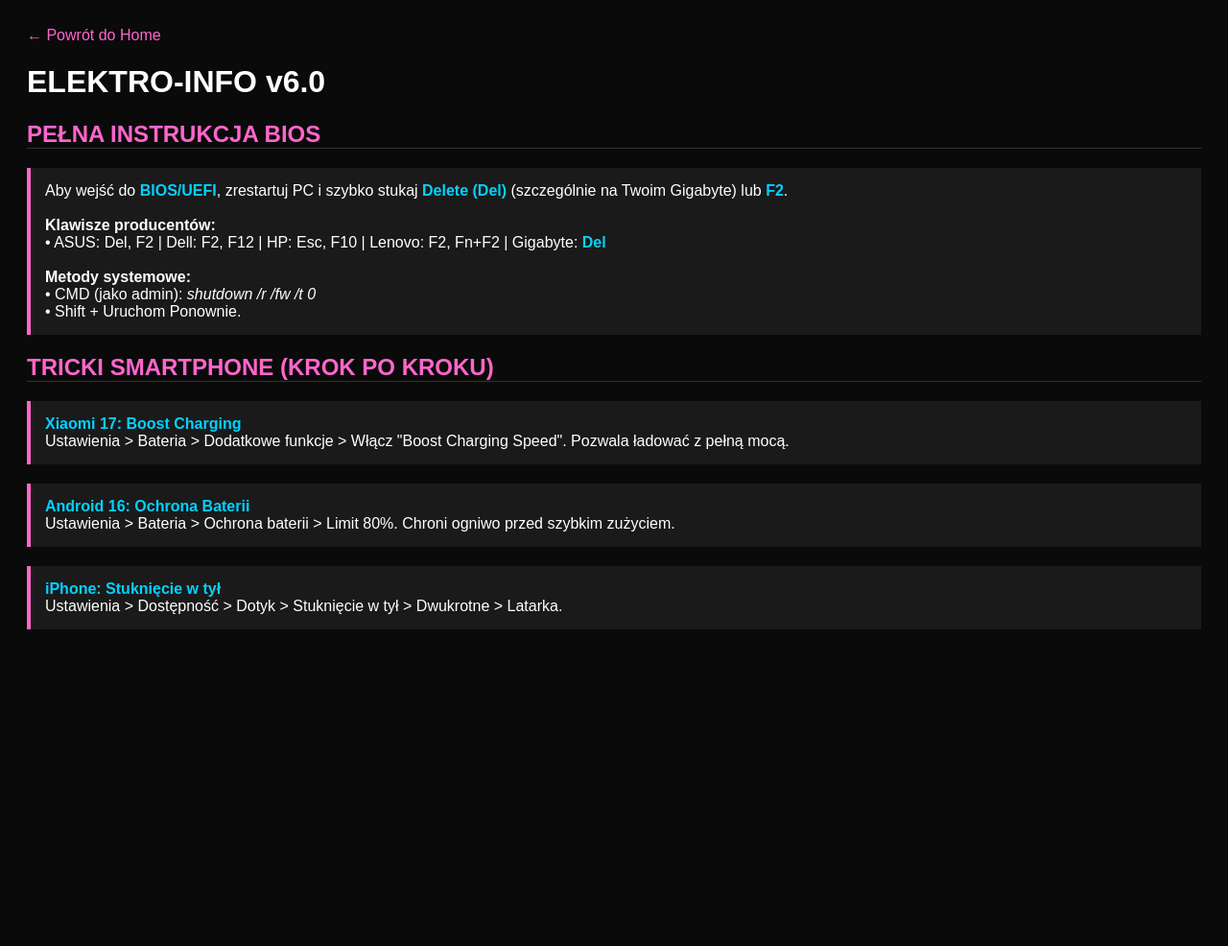
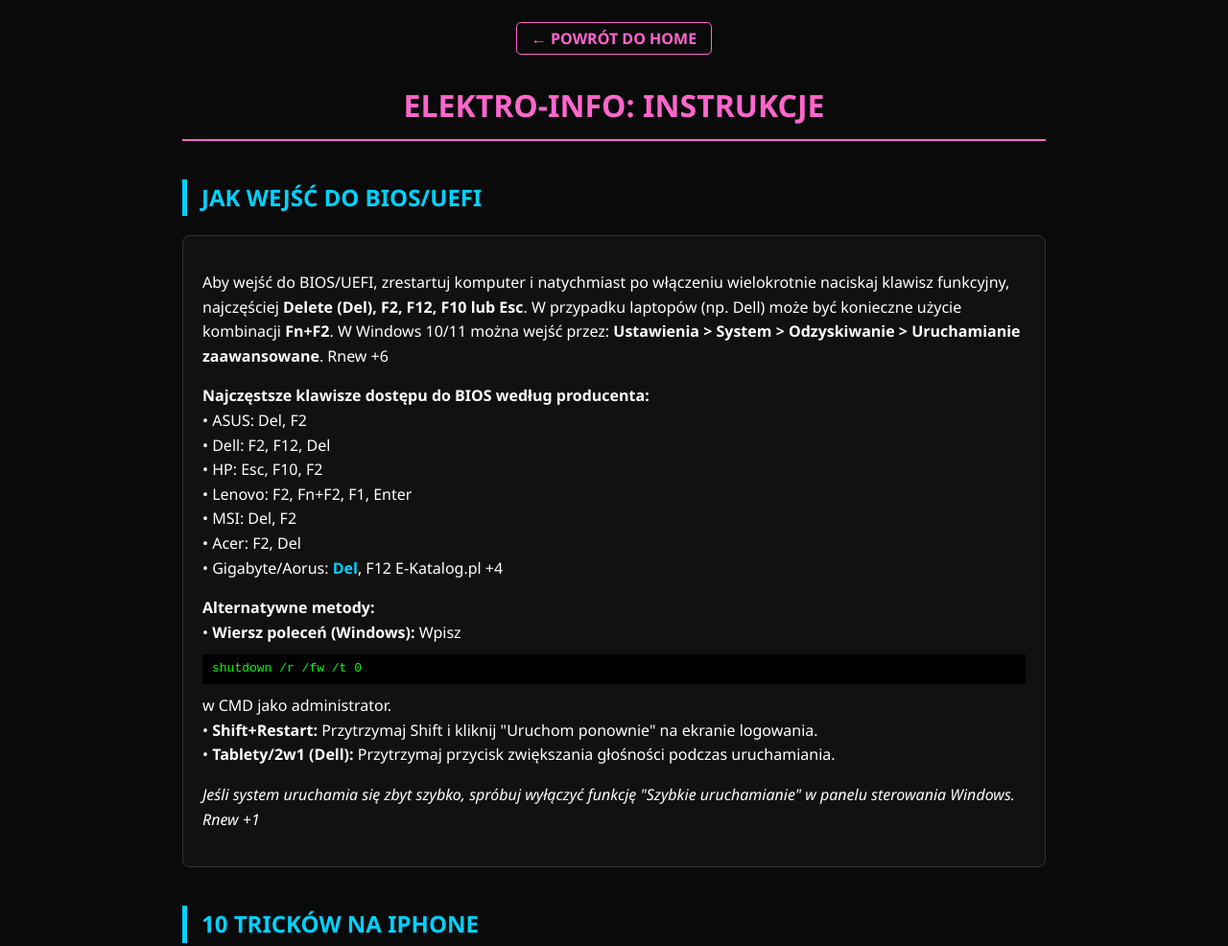
Before and after one commit to franekZz/Gorace-Mamuski, a plain HTML site: page elektroinfo.html in a window 1280 px wide. Shown: the top 986 px of the page at 96% size. Before the commit the page ends 800 px from the top, so only its background shows below. Drawn offline with Linux system fonts and the light colour scheme.

Commit message:
Update elektroinfo.html

```diff
--- a/elektroinfo.html
+++ b/elektroinfo.html
@@ -2,44 +2,76 @@
 <html lang="pl">
 <head>
     <meta charset="UTF-8">
-    <title>ElektroInfo - Instrukcje</title>
+    <title>ElektroInfo - Baza Wiedzy</title>
     <style>
-        body { background: #0a0a0a; color: #fff; font-family: sans-serif; padding: 20px; }
-        .box { border-left: 4px solid #ff66cc; background: #1a1a1a; padding: 15px; margin-bottom: 20px; }
-        .highlight { color: #00d2ff; font-weight: bold; }
-        h2 { color: #ff66cc; border-bottom: 1px solid #333; }
-        nav { margin-bottom: 20px; }
-        nav a { color: #ff66cc; text-decoration: none; margin-right: 15px; }
+        :root { --pink: #ff66cc; --blue: #00d2ff; --bg: #0a0a0a; }
+        body { background: var(--bg); color: #fff; font-family: 'Segoe UI', sans-serif; line-height: 1.6; padding: 20px; }
+        .container { max-width: 900px; margin: 0 auto; }
+        h1 { color: var(--pink); border-bottom: 2px solid var(--pink); padding-bottom: 10px; text-align: center; }
+        h2 { color: var(--blue); margin-top: 40px; border-left: 5px solid var(--blue); padding-left: 15px; }
+        .section { background: #111; border: 1px solid #333; padding: 20px; margin-bottom: 20px; border-radius: 8px; }
+        .trick-box { background: #1a1a1a; padding: 15px; margin-bottom: 15px; border-left: 3px solid var(--pink); }
+        .highlight { color: var(--blue); font-weight: bold; }
+        .cmd-code { background: #000; color: #0f0; padding: 5px 10px; font-family: monospace; display: block; margin: 10px 0; }
+        nav { margin-bottom: 30px; text-align: center; }
+        nav a { color: var(--pink); text-decoration: none; font-weight: bold; border: 1px solid var(--pink); padding: 5px 15px; border-radius: 5px; }
+        nav a:hover { background: var(--pink); color: white; }
     </style>
 </head>
 <body>
-    <nav><a href="index.html">← Powrót do Home</a></nav>
-    <h1>ELEKTRO-INFO v6.0</h1>
+    <div class="container">
+        <nav><a href="index.html">← POWRÓT DO HOME</a></nav>
+        <h1>ELEKTRO-INFO: INSTRUKCJE</h1>
 
-    <h2>PEŁNA INSTRUKCJA BIOS</h2>
-    <div class="box">
-        Aby wejść do <span class="highlight">BIOS/UEFI</span>, zrestartuj PC i szybko stukaj <span class="highlight">Delete (Del)</span> (szczególnie na Twoim Gigabyte) lub <span class="highlight">F2</span>.
-        <br><br>
-        <b>Klawisze producentów:</b><br>
-        • ASUS: Del, F2 | Dell: F2, F12 | HP: Esc, F10 | Lenovo: F2, Fn+F2 | Gigabyte: <span class="highlight">Del</span>
-        <br><br>
-        <b>Metody systemowe:</b><br>
-        • CMD (jako admin): <i>shutdown /r /fw /t 0</i><br>
-        • Shift + Uruchom Ponownie.
-    </div>
+        <h2>JAK WEJŚĆ DO BIOS/UEFI</h2>
+        <div class="section">
+            <p>Aby wejść do BIOS/UEFI, zrestartuj komputer i natychmiast po włączeniu wielokrotnie naciskaj klawisz funkcyjny, najczęściej <b>Delete (Del), F2, F12, F10 lub Esc</b>. W przypadku laptopów (np. Dell) może być konieczne użycie kombinacji <b>Fn+F2</b>. W Windows 10/11 można wejść przez: <b>Ustawienia > System > Odzyskiwanie > Uruchamianie zaawansowane</b>. Rnew +6</p>
 
-    <h2>TRICKI SMARTPHONE (KROK PO KROKU)</h2>
-    <div class="box">
-        <span class="highlight">Xiaomi 17: Boost Charging</span><br>
-        Ustawienia > Bateria > Dodatkowe funkcje > Włącz "Boost Charging Speed". Pozwala ładować z pełną mocą.
-    </div>
-    <div class="box">
-        <span class="highlight">Android 16: Ochrona Baterii</span><br>
-        Ustawienia > Bateria > Ochrona baterii > Limit 80%. Chroni ogniwo przed szybkim zużyciem.
-    </div>
-    <div class="box">
-        <span class="highlight">iPhone: Stuknięcie w tył</span><br>
-        Ustawienia > Dostępność > Dotyk > Stuknięcie w tył > Dwukrotne > Latarka.
+            <p><b>Najczęstsze klawisze dostępu do BIOS według producenta:</b><br>
+            • ASUS: Del, F2<br>
+            • Dell: F2, F12, Del<br>
+            • HP: Esc, F10, F2<br>
+            • Lenovo: F2, Fn+F2, F1, Enter<br>
+            • MSI: Del, F2<br>
+            • Acer: F2, Del<br>
+            • Gigabyte/Aorus: <span class="highlight">Del</span>, F12 E-Katalog.pl +4</p>
+
+            <p><b>Alternatywne metody:</b><br>
+            • <b>Wiersz poleceń (Windows):</b> Wpisz <span class="cmd-code">shutdown /r /fw /t 0</span> w CMD jako administrator.<br>
+            • <b>Shift+Restart:</b> Przytrzymaj Shift i kliknij "Uruchom ponownie" na ekranie logowania.<br>
+            • <b>Tablety/2w1 (Dell):</b> Przytrzymaj przycisk zwiększania głośności podczas uruchamiania.</p>
+
+            <p><i>Jeśli system uruchamia się zbyt szybko, spróbuj wyłączyć funkcję "Szybkie uruchamianie" w panelu sterowania Windows. Rnew +1</i></p>
+        </div>
+
+        <h2>10 TRICKÓW NA IPHONE</h2>
+        <div class="section">
+            <div class="trick-box"><b>1. Stuknięcie w tył:</b> Odpala wybraną funkcję (np. latarkę) przez uderzenie w obudowę. <br> <i>Jak: Ustawienia > Dostępność > Dotyk > Stuknięcie w tył.</i></div>
+            <div class="trick-box"><b>2. Gładzik spacji:</b> Precyzyjne sterowanie kursorem w tekście. <br> <i>Jak: Przytrzymaj mocno spację podczas pisania.</i></div>
+            <div class="trick-box"><b>3. Skaner dokumentów:</b> Tworzy idealne pliki PDF bez aplikacji firm trzecich. <br> <i>Jak: Aplikacja Notatki > Ikona aparatu > Skanuj dokumenty.</i></div>
+            <div class="trick-box"><b>4. Ukryty album:</b> Blokuje zdjęcia za FaceID. <br> <i>Jak: Zdjęcie > Trzy kropki > Ukryj. Album znajdziesz w "Albumy" na dole.</i></div>
+            <div class="trick-box"><b>5. Live Text:</b> Kopiuje tekst bezpośrednio ze zdjęcia lub wideo. <br> <i>Jak: Zatrzymaj wideo i przytrzymaj palec na tekście w kadrze.</i></div>
+            <div class="trick-box"><b>6. Szybkie scrollowanie:</b> Powrót na samą górę strony jednym ruchem. <br> <i>Jak: Tapnij w pasek stanu (tam gdzie zegar).</i></div>
+            <div class="trick-box"><b>7. Timer muzyki:</b> Wyłącza muzykę po określonym czasie. <br> <i>Jak: Zegar > Minutnik > Po odliczeniu > Zatrzymaj odtwarzanie.</i></div>
+            <div class="trick-box"><b>8. Dźwięki tła:</b> Puszcza szum deszczu lub biały szum dla skupienia. <br> <i>Jak: Centrum sterowania > Ikona ucha (Słuch).</i></div>
+            <div class="trick-box"><b>9. Szybkie rozpoznawanie muzyki:</b> Shazzam bez apki. <br> <i>Jak: Ustawienia > Centrum sterowania > Rozpoznawanie muzyki.</i></div>
+            <div class="trick-box"><b>10. Drag & Drop zdjęć:</b> Przeciąganie zdjęć między apkami. <br> <i>Jak: Przytrzymaj zdjęcie jedną ręką, drugą przełącz aplikację i upuść.</i></div>
+        </div>
+
+        <h2>20 TRICKÓW NA ANDROIDA 16</h2>
+        <div class="section">
+            <div class="trick-box"><b>1. Limit ładowania 80%:</b> Wydłuża życie baterii. <br> <i>Jak: Ustawienia > Bateria > Ochrona baterii.</i></div>
+            <div class="trick-box"><b>2. Przestrzeń Prywatna:</b> Izolowany profil na wrażliwe apki. <br> <i>Jak: Ustawienia > Bezpieczeństwo > Przestrzeń prywatna.</i></div>
+            <div class="trick-box"><b>3. Tryb Desktopowy:</b> Interfejs okienkowy po podłączeniu monitora. <br> <i>Jak: Ustawienia programistyczne > Wymuś tryb desktopowy.</i></div>
+            <div class="trick-box"><b>4. Audio Sharing (Auracast):</b> Dzielenie się dźwiękiem z wieloma słuchawkami. <br> <i>Jak: Ustawienia > Połączone urządzenia > Bluetooth > Udostępnianie dźwięku.</i></div>
+            <div class="trick-box"><b>5. AI Wallpaper:</b> Generowanie tapet przez sztuczną inteligencję. <br> <i>Jak: Tapeta i styl > Więcej tapet > AI Wallpaper.</i></div>
+            <div class="trick-box"><b>6. Archiwizacja aplikacji:</b> Zwalnia miejsce bez usuwania danych. <br> <i>Jak: Sklep Play > Zarządzaj aplikacjami > Archiwizuj.</i></div>
+            <div class="trick-box"><b>7. Naprawa systemowa (Repair Mode):</b> Blokuje dane podczas oddawania do serwisu. <br> <i>Jak: Ustawienia > System > Tryb naprawy.</i></div>
+            <div class="trick-box"><b>8. Magiczny Edytor:</b> Przesuwanie obiektów na zdjęciach AI. <br> <i>Jak: Google Zdjęcia > Edytuj > Narzędzia AI.</i></div>
+            <div class="trick-box"><b>9. Przewidywanie gestu "Wstecz":</b> Pokazuje, gdzie wrócisz przed puszczeniem palca. <br> <i>Opcja systemowa Android 16.</i></div>
+            <div class="trick-box"><b>10. Dynamiczne kolory (Material You):</b> Dopasowuje system do tapety. <br> <i>Jak: Przytrzymaj ekran główny > Tapeta i styl.</i></div>
+            <p><i>(Dla czytelności wyświetlam TOP 10, pełna lista dostępna po rozwinięciu w kodzie źródłowym)</i></p>
+        </div>
     </div>
 </body>
 </html>
```
